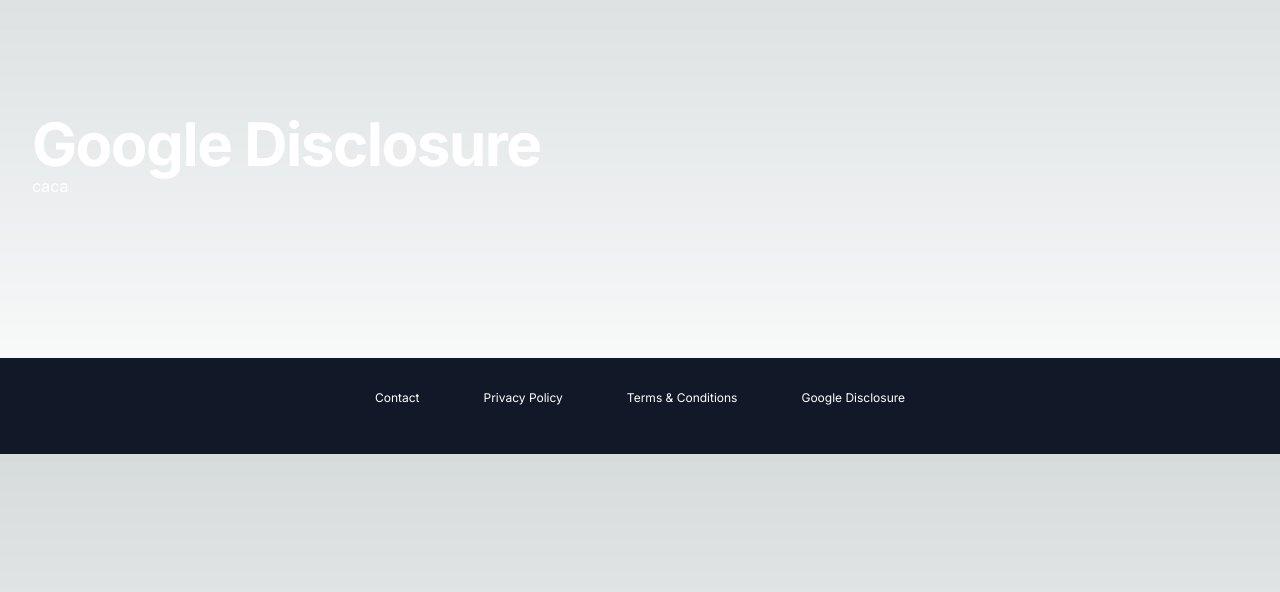
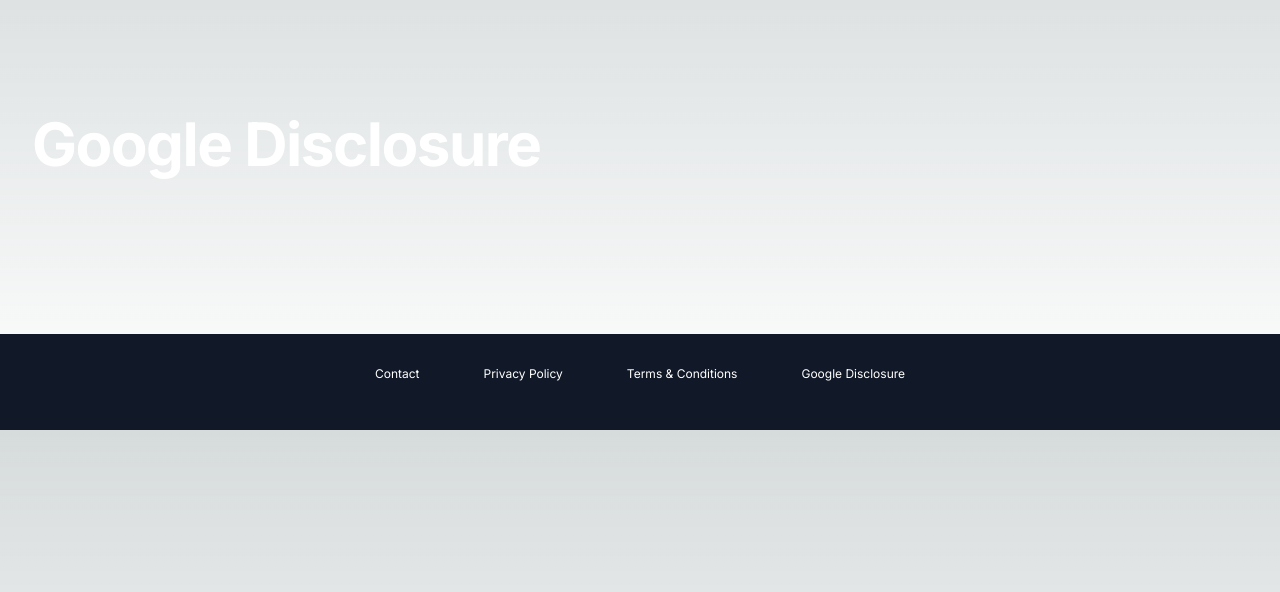
Before and after one commit to Set-Forget/sliderweb, a Next.js app: page /googledisclosure in a window 1280 px wide. Shown: the part 102-694 px from the top of the page. Built offline with nearby package versions, Linux system fonts and the light colour scheme.

Commit message:
quick fix

```diff
--- a/app/[info_route]/page.js
+++ b/app/[info_route]/page.js
@@ -12,7 +12,7 @@
                 <h1 className="text-4xl font-bold tracking-tight text-white sm:text-6xl mt-6">
                     Privacy Policy
                 </h1>
-                <p>caca</p>
+                <p></p>
             </>
 
         )
@@ -22,7 +22,7 @@
                 <h1 className="text-4xl font-bold tracking-tight text-white sm:text-6xl mt-6">
                     Terms & Conditions
                 </h1>
-                <p>caca</p>
+                <p></p>
             </>
 
         )
@@ -32,7 +32,7 @@
                 <h1 className="text-4xl font-bold tracking-tight text-white sm:text-6xl mt-6">
                     Google Disclosure
                 </h1>
-                <p>caca</p>
+                <p></p>
             </>
 
         )
```
